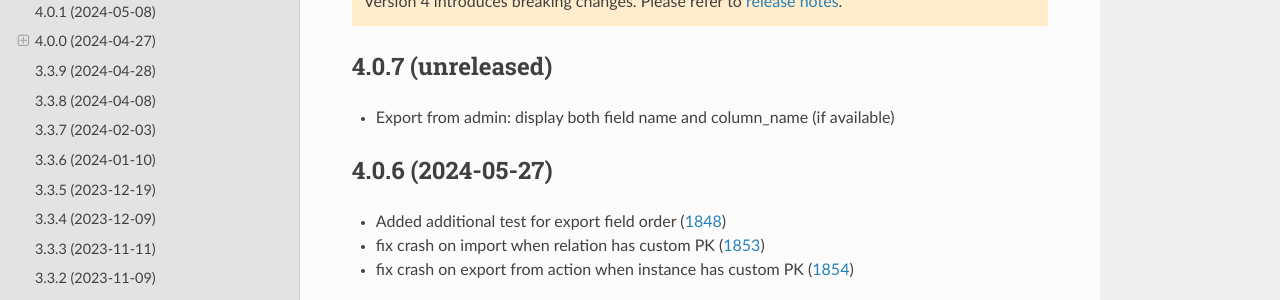
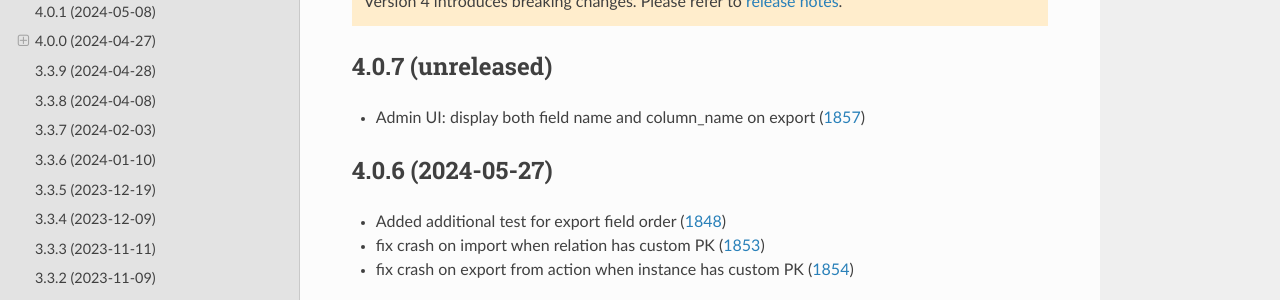
Before and after one commit to django-import-export/django-import-export, a Sphinx documentation site: the page built from docs/changelog.rst, in a window 1280 px wide and 900 px high. Shown: the part 211-511 px from the top of the window. Built offline with Sphinx 7.4.7 and the Read the Docs theme 2.0.0, drawn with Linux system fonts in a browser that asks for light colours; pages that are not in the unit, such as notebooks, are missing from menus; the version number could not be read and is left out.

Commit message:
updated changelog

```diff
--- a/docs/changelog.rst
+++ b/docs/changelog.rst
@@ -8,7 +8,7 @@ Changelog
 4.0.7 (unreleased)
 ------------------
 
-- Export from admin: display both field name and column_name (if available)
+- Admin UI: display both field name and column_name on export (`1857 <https://github.com/django-import-export/django-import-export/pull/1857>`_)
 
 4.0.6 (2024-05-27)
 ------------------
```
